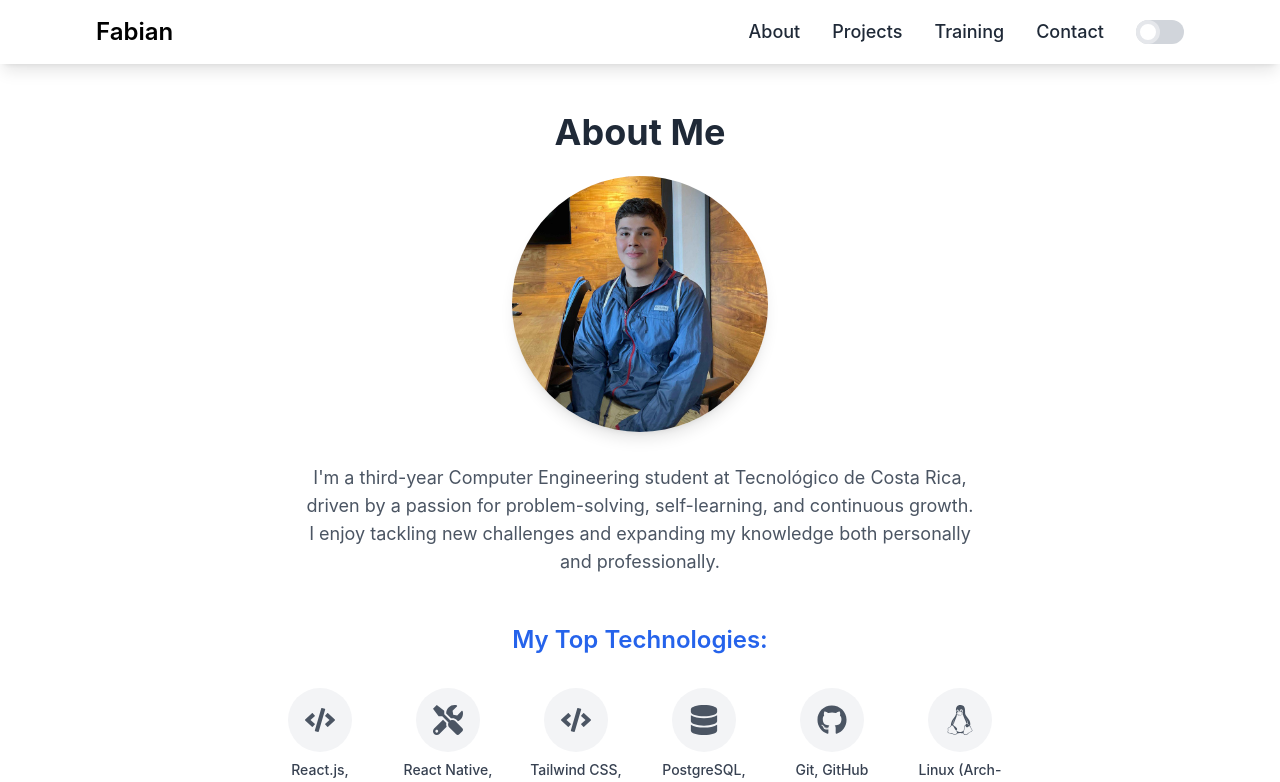
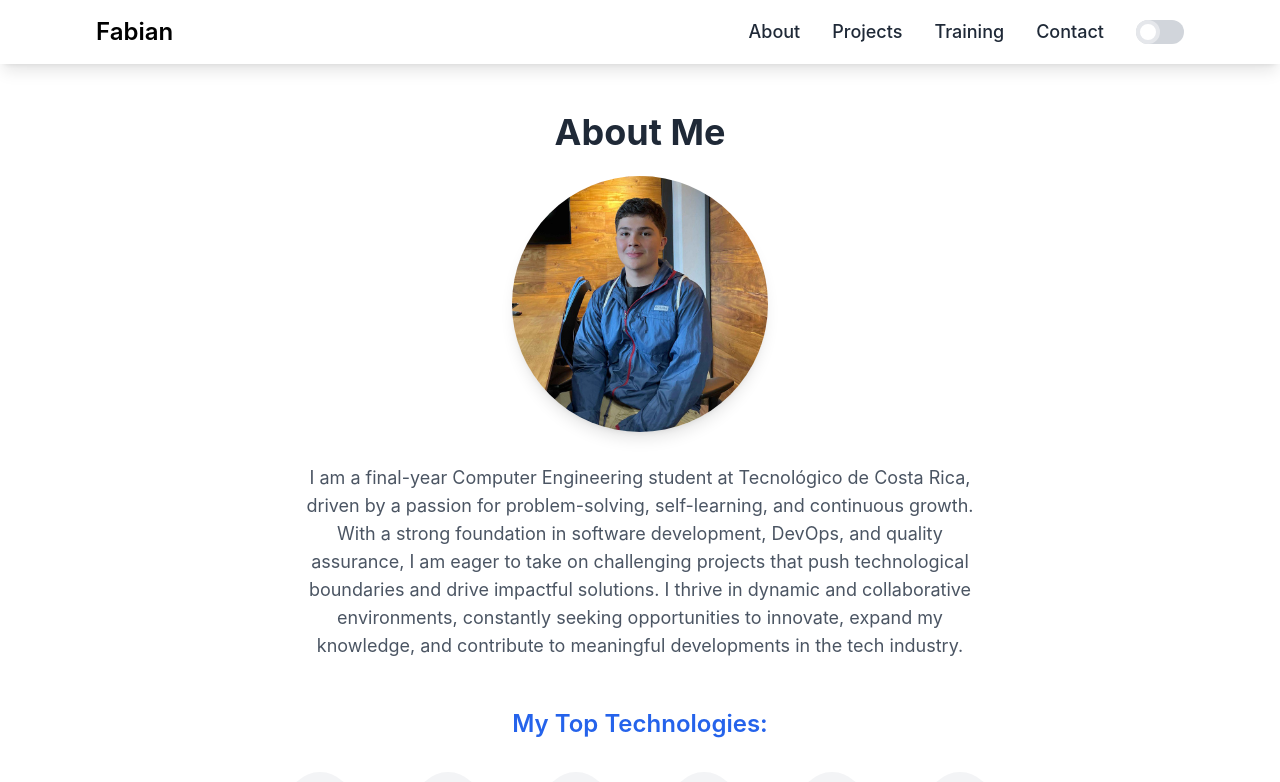
Before and after one commit to FabsCR/dev-portfolio-fabs, a Next.js app: page / in a window 1280 px wide. Shown: the top 782 px of the page. Built offline with nearby package versions, Linux system fonts and the light colour scheme; what @radix-ui/themes would draw is missing.

Commit message:
fix: correct resume

```diff
--- a/src/components/About.tsx
+++ b/src/components/About.tsx
@@ -59,7 +59,7 @@ export function About() {
         animate={{ y: 0, opacity: 1 }}
         transition={{ duration: 1, ease: "easeOut", delay: 0.4 }}
       >
-        I&apos;m a third-year Computer Engineering student at Tecnológico de Costa Rica, driven by a passion for problem-solving, self-learning, and continuous growth. I enjoy tackling new challenges and expanding my knowledge both personally and professionally.
+        I am a final-year Computer Engineering student at Tecnológico de Costa Rica, driven by a passion for problem-solving, self-learning, and continuous growth. With a strong foundation in software development, DevOps, and quality assurance, I am eager to take on challenging projects that push technological boundaries and drive impactful solutions. I thrive in dynamic and collaborative environments, constantly seeking opportunities to innovate, expand my knowledge, and contribute to meaningful developments in the tech industry.
       </motion.p>
 
       <motion.div
```
Also changed, not shown: 1 other file (tests, documents, lock files or other folders).
